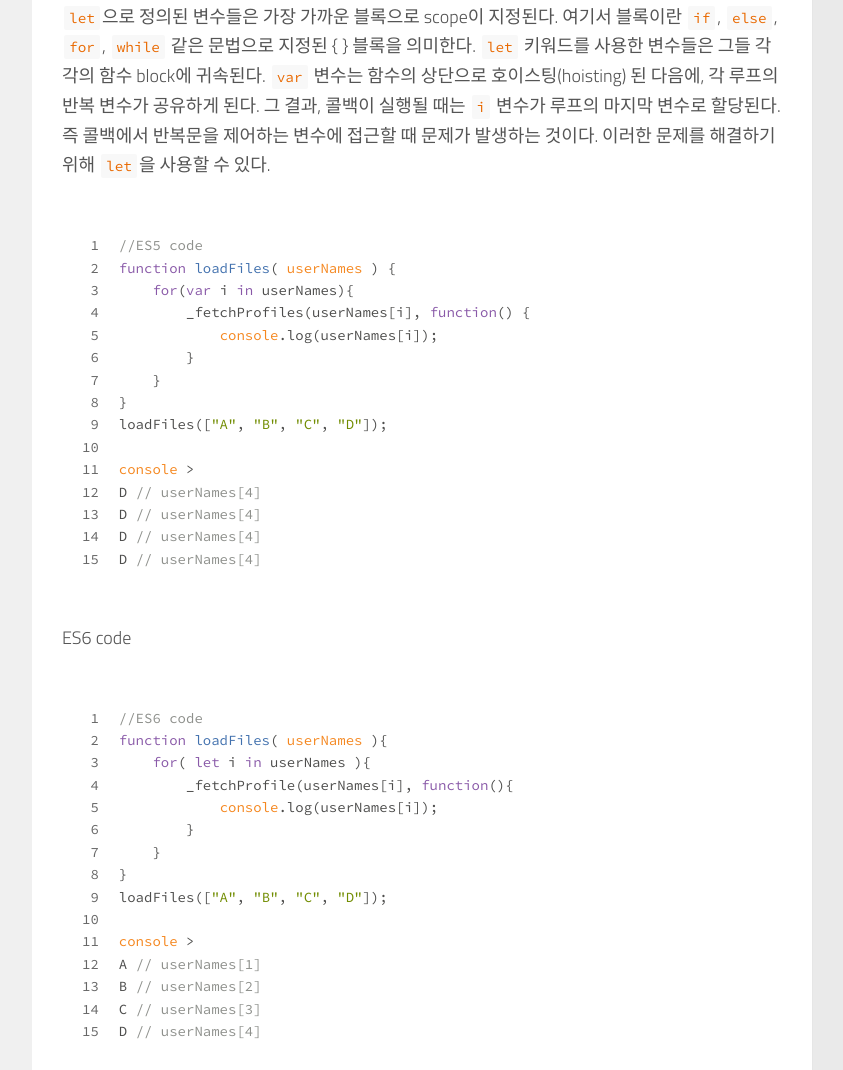
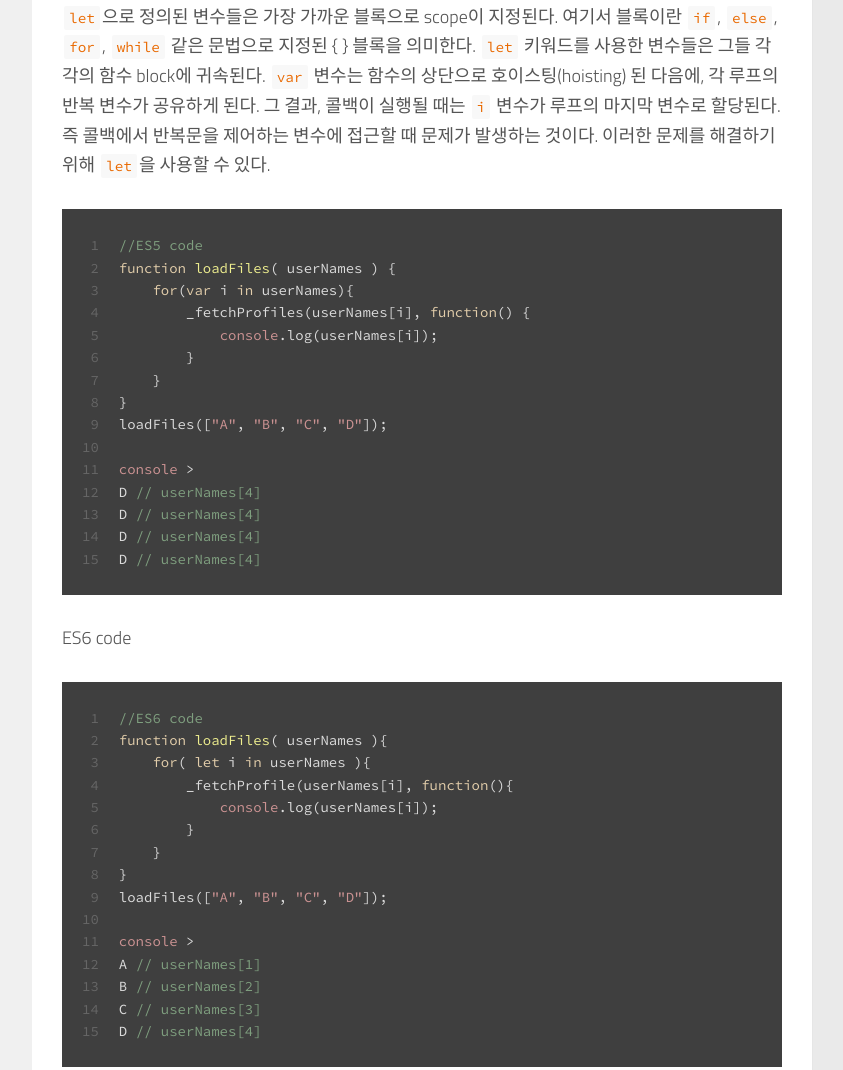
Before and after one commit to JaeYeopHan/JaeYeopHan.github.io, a plain HTML site: page 2017/04/18/let-const/index.html in a window 1280 px wide. Shown: the part 2367-3437 px from the top of the page, without its empty margins (388-1231 px from the left). Drawn offline with Linux system fonts and the light colour scheme; a script that the page names is missing.

Commit message:
Site updated: 2017-04-22 15:46:12

```diff
--- a/2017/04/18/let-const/index.html
+++ b/2017/04/18/let-const/index.html
@@ -202,7 +202,7 @@ ga('send', 'pageview');
 
 
 
-    <a data-url="https://jaeyeophan.github.io/2017/04/18/let-const/" data-id="cj1swcc5o000wjewg21fyq0ej" class="article-share-link"><i class="fa fa-share"></i>Share</a>
+    <a data-url="https://jaeyeophan.github.io/2017/04/18/let-const/" data-id="cj1swil3s000wmfwgjf2jppwh" class="article-share-link"><i class="fa fa-share"></i>Share</a>
 <script>
     (function ($) {
         $('body').on('click', function() {
--- a/css/style.css
+++ b/css/style.css
@@ -1822,49 +1822,55 @@ i.icon:before {
   height: 1.6em;
 }
 .highlight {
-  color: #4d4d4c;
-  background: #fff;
-}
-.highlight .code .comment,
-.highlight .code .quote {
-  color: #8e908c;
+  color: #dcdcdc;
+  background: #3f3f3f;
+}
+.highlight .code .keyword,
+.highlight .code .selector-tag,
+.highlight .code .tag {
+  color: #e3ceab;
+}
+.highlight .code .template-tag {
+  color: #dcdcdc;
+}
+.highlight .code .number {
+  color: #8cd0d3;
 }
 .highlight .code .variable,
 .highlight .code .template-variable,
-.highlight .code .tag,
+.highlight .code .attribute {
+  color: #efdcbc;
+}
+.highlight .code .literal {
+  color: #efefaf;
+}
+.highlight .code .subst {
+  color: #8f8f8f;
+}
+.highlight .code .title,
 .highlight .code .name,
 .highlight .code .selector-id,
 .highlight .code .selector-class,
-.highlight .code .regexp,
-.highlight .code .deletion {
-  color: #c82829;
-}
-.highlight .code .number,
-.highlight .code .built_in,
-.highlight .code .builtin-name,
-.highlight .code .literal,
-.highlight .code .type,
-.highlight .code .params,
-.highlight .code .meta,
-.highlight .code .link {
-  color: #f5871f;
-}
-.highlight .code .attribute {
-  color: #eab700;
-}
-.highlight .code .string,
+.highlight .code .section,
+.highlight .code .type {
+  color: #efef8f;
+}
 .highlight .code .symbol,
 .highlight .code .bullet,
-.highlight .code .addition {
-  color: #718c00;
-}
-.highlight .code .title,
-.highlight .code .section {
-  color: #4271ae;
-}
-.highlight .code .keyword,
-.highlight .code .selector-tag {
-  color: #8959a8;
+.highlight .code .link {
+  color: #dca3a3;
+}
+.highlight .code .deletion,
+.highlight .code .string,
+.highlight .code .built_in,
+.highlight .code .builtin-name {
+  color: #cc9393;
+}
+.highlight .code .addition,
+.highlight .code .comment,
+.highlight .code .quote,
+.highlight .code .meta {
+  color: #7f9f7f;
 }
 .highlight .code .emphasis {
   font-style: italic;
```
Also changed, not shown: 2017/04/18/ES6-2-Arrow-function/index.html (+1 -1 lines), 2017/04/18/ES6-3-Iteration-and-for-of-statement/index.html (+1 -1 lines), 2017/04/18/ES6-4-Spread-Rest-parameter/index.html (+1 -1 lines), 2017/04/18/ES6-5-Destructuring-and-Default-Parameter/index.html (+1 -1 lines), 2017/04/18/ES6-6-Class-sugar-syntax/index.html (+1 -1 lines), 2017/04/19/ES6-7-Template-literal/index.html (+1 -1 lines), 2017/04/19/TS-0-Quick-Start/index.html (+1 -1 lines), 2017/04/19/TypeScript-Recent/index.html (+1 -1 lines), 2017/04/20/ES6-8-Symbol/index.html (+1 -1 lines), 2017/04/21/ES6-9-Iterator/index.html (+1 -1 lines), 2017/04/21/YARN-New-Package-Manger/index.html (+1 -1 lines).
